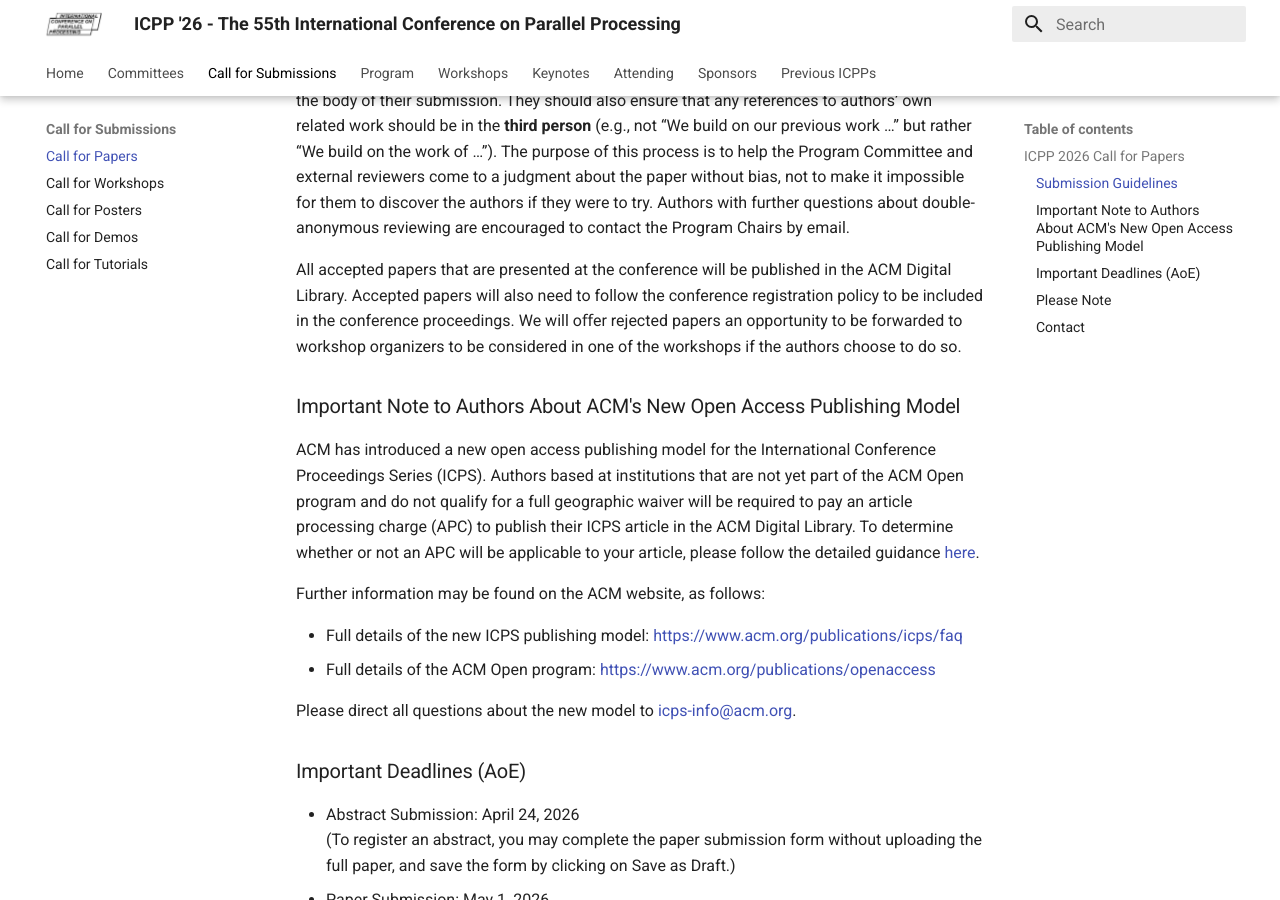
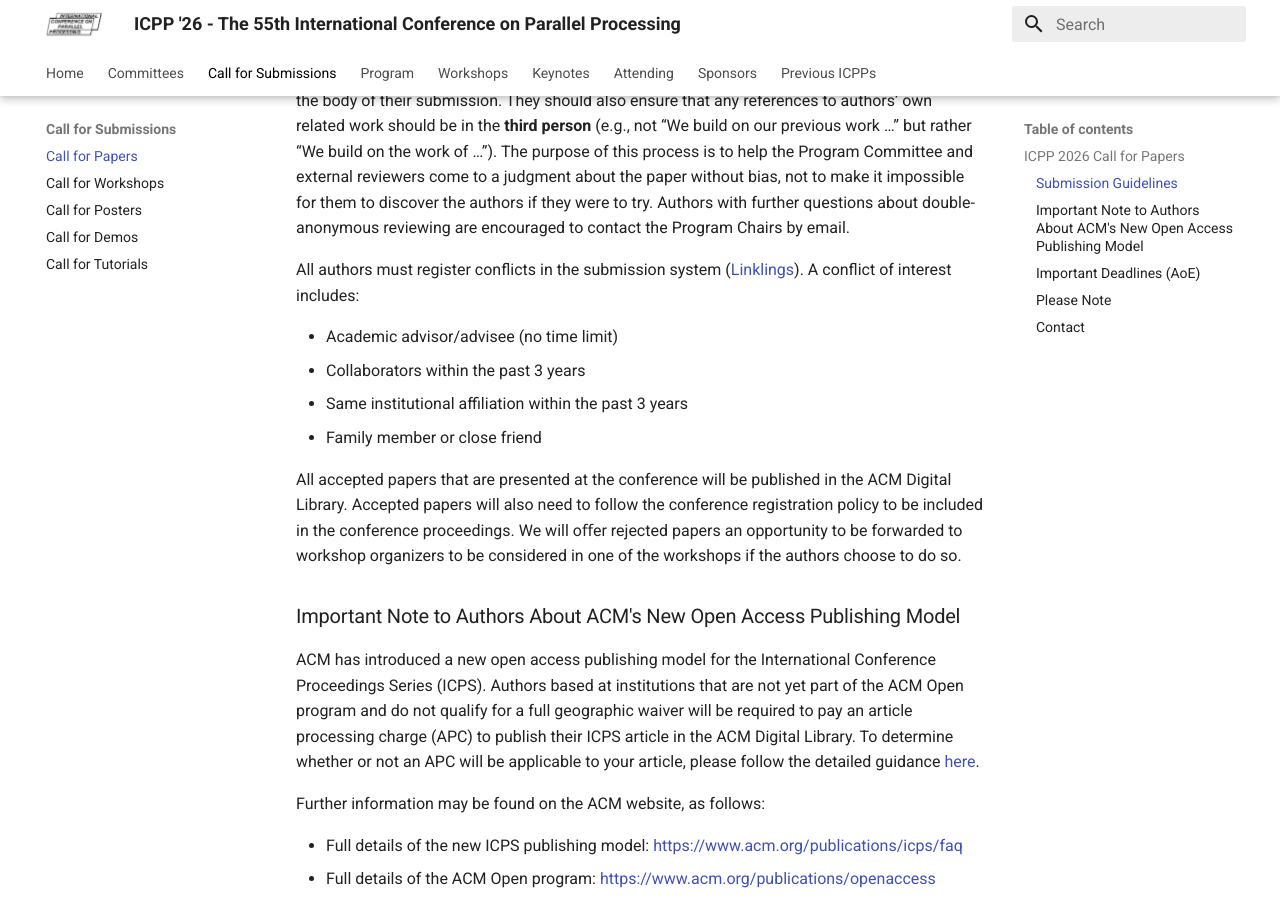
Before and after one commit to icpp2026/icpp2026.github.io, an MkDocs documentation site: the page built from docs/call-for-papers.md, in a window 1280 px wide and 900 px high, scrolled down 1828 px. Built offline with MkDocs 1.6.1 and Material for MkDocs 9.7.7, drawn with Linux system fonts in a browser that asks for light colours; comment, search, counter and statistics services are not loaded.

Commit message:
docs: add conflict of interest guidelines for authors in call for papers

```diff
--- a/docs/call-for-papers.md
+++ b/docs/call-for-papers.md
@@ -27,6 +27,13 @@
 Paper submissions **should not exceed 10 pages (including references)** and all submissions must be made electronically through the conference submission portal in PDF format printable on US letter size (8.5″ x 11″) paper. Please use the ACM format located at [here](https://www.acm.org/publications/proceedings-template){:target="_blank"}. More speciﬁcally, we recommend using `\documentclass[sigconf,review,anonymous]{acmart}` conﬁguration for submissions prepared in LaTex. Changes to the template (e.g., margin, font size) could lead to automatic rejection. Up to two additional pages may be subsequently purchased (if needed) for the camera-ready version. Submissions should represent original research results and cannot already be under review or accepted for publication in another venue.
 
 The review process is **double-anonymous**, so submissions should **not** reveal the identity of the authors. Authors should leave out author names, aﬃliations, and (any) acknowledgment from the body of their submission. They should also ensure that any references to authors’ own related work should be in the **third person** (e.g., not “We build on our previous work …” but rather “We build on the work of …”). The purpose of this process is to help the Program Committee and external reviewers come to a judgment about the paper without bias, not to make it impossible for them to discover the authors if they were to try. Authors with further questions about double-anonymous reviewing are encouraged to contact the Program Chairs by email.
+
+All authors must register conflicts in the submission system ([Linklings](https://ssl.linklings.net/conferences/icpp/){:target="_blank"}). A conflict of interest includes:
+
+- Academic advisor/advisee (no time limit)
+- Collaborators within the past 3 years
+- Same institutional affiliation within the past 3 years
+- Family member or close friend
 
 All accepted papers that are presented at the conference will be published in the ACM Digital Library. Accepted papers will also need to follow the conference registration policy to be included in the conference proceedings. We will oﬀer rejected papers an opportunity to be forwarded to workshop organizers to be considered in one of the workshops if the authors choose to do so.
 
```
